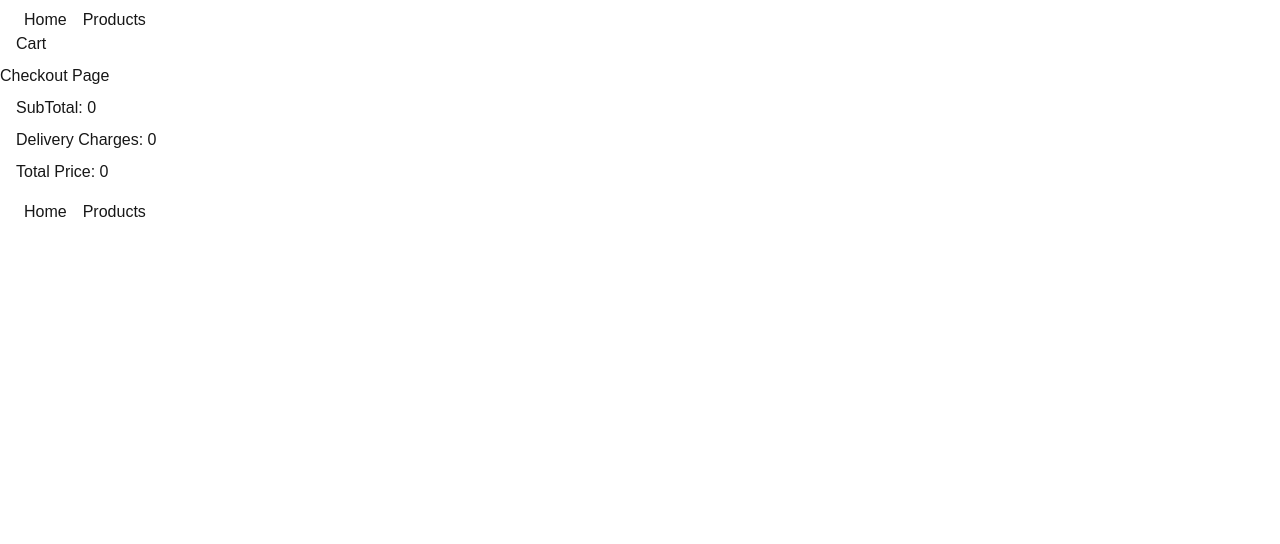
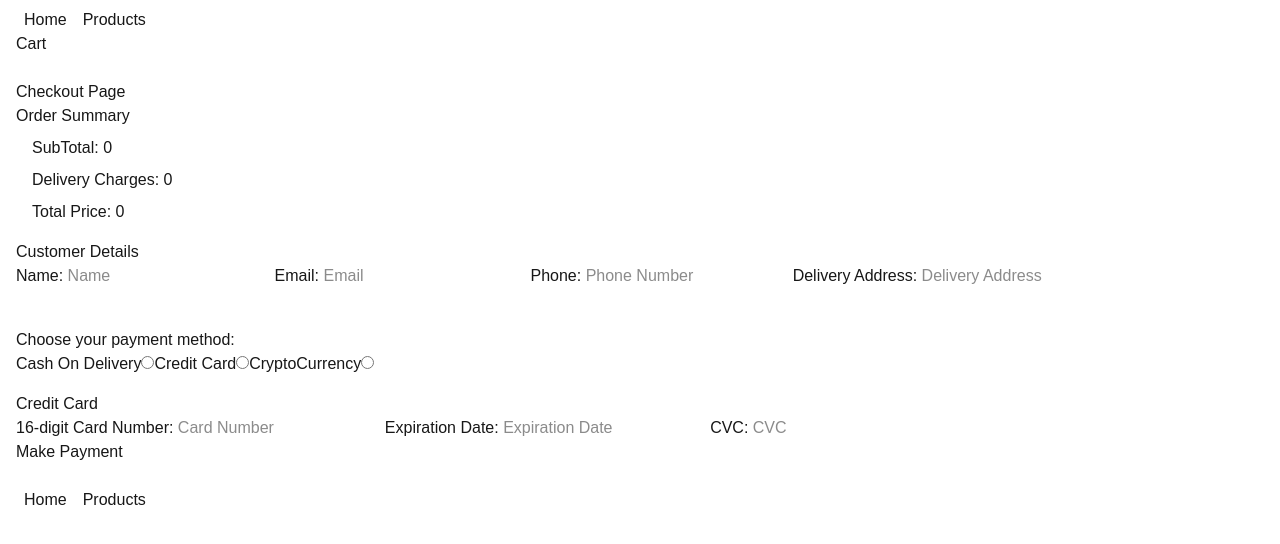
Before and after one commit to Alkoun-web-design/project-13-ecom, a Next.js app: page /checkout in a window 1280 px wide. Shown: the top 544 px of the page. Built offline with nearby package versions, Linux system fonts and the light colour scheme.

Commit message:
added user and card forms

```diff
--- a/app/checkout/page.tsx
+++ b/app/checkout/page.tsx
@@ -3,16 +3,51 @@
 import React from 'react';
 import { ShoppingCartContext, ShoppingCartItem } from '@/components/ShoppingCartProvider';
 import Link from 'next/link';
+import CardForm from '@/components/CardForm';
 
 export default function Page() {
 
+    const [customerDetails, setCustomerDetails] = React.useState<{name: string, email: string, phone: string, address: string}>({name: '', email: '', phone: '', address: ''});
+    const [paymentType, setPaymentType] = React.useState<"Cash on Delivery" | "Credit Card" | "CryptoCurrency">("Credit Card");
+    // const [cardDetails, setCardDetails] = React.useState<{cardNumber: string, expiryDate: string, cvv: string}>({cardNumber: '', expiryDate: '', cvv: ''});
     const {shoppingCart} = React.useContext(ShoppingCartContext);
+
+    async function handleCustomerDetailsSubmit(e: React.FormEvent<HTMLFormElement>) {
+        e.preventDefault();
+        try {
+            await fetch('', {
+                method: 'POST',
+                headers: {
+                    'Content-Type': 'application/json'
+                },
+                body: JSON.stringify(customerDetails)
+            })
+        } catch (error) {
+            console.error
+        }
+    }
+
+    React.useEffect(() => {
+        // const timeOutFunction = setTimeout(() => {
+        //     handleCustomerDetailsChange;
+        // }, 2000);
+        console.log(customerDetails)
+
+        // return(() => clearTimeout(timeOutFunction));
+    },[customerDetails])
+
+    function handleCustomerDetailsChange(e:React.ChangeEvent<HTMLInputElement>):void {
+        setCustomerDetails({...customerDetails, [e.target.name]: e.target.value})
+    }
 
     return (
         <>
         {shoppingCart.items ?
-            <div>
+        <>
+            <div className="m-4">
                 <h1>Checkout Page</h1>
+
+                <h2>Order Summary</h2>
                 {Object.values(shoppingCart.items).map((item) => (
                     <ul className="m-4" key={item.name}>
                         <li>{item.name}</li>
@@ -25,14 +60,47 @@ export default function Page() {
                 <div className="mx-4 my-2">Delivery Charges: {shoppingCart.deliveryCharges}</div>
                 <div className="mx-4 my-2">Total Price: {shoppingCart.subTotal - shoppingCart.deliveryCharges}</div>
             </div>
+            <div className="m-4">
+                <h2>Customer Details</h2>
+                <form onSubmit={handleCustomerDetailsSubmit}>
+                    <div>
+                        <label htmlFor="name">Name: </label>
+                        <input name="name" type="text" placeholder="Name" onChange={handleCustomerDetailsChange}/>
+                        <label htmlFor="email">Email: </label>
+                        <input name="email" type="email" placeholder="Email" onChange={handleCustomerDetailsChange}/>
+                        <label htmlFor="phone">Phone: </label>
+                        <input name="phone" type="tel" placeholder="Phone Number" onChange={handleCustomerDetailsChange}/>
+                        <label htmlFor="address">Delivery Address: </label>
+                        <input name="address" type="text" placeholder="Delivery Address" onChange={handleCustomerDetailsChange}/>
+                    </div>
+                    <button type="submit"></button>
+                </form>
+            </div>
 
+            <div className="m-4">
+                <h2>Choose your payment method:</h2>
+                <label htmlFor="cash-on-delivery">Cash On Delivery</label>
+                <input type="radio" name="payment-type" onChange={() => setPaymentType("Cash on Delivery")}/>
+                <label htmlFor="credit-card">Credit Card</label>
+                <input type="radio" name="payment-type" onChange={() => setPaymentType("Credit Card")}/>
+                <label htmlFor="cryptocurrency">CryptoCurrency</label>
+                <input type="radio" name="payment-type" onChange={() => setPaymentType("CryptoCurrency")}/>
+            </div>
+
+            <div className="m-4">
+                {paymentType === 'Cash on Delivery' && <h2>Cash on Delivery</h2>}
+                {paymentType === 'Credit Card' && <CardForm />}
+                {paymentType === 'CryptoCurrency' &&  <h2>Crypto Payment</h2>}
+            </div>
+        </>
         :
-            <div>
+            <div className="m-4">
                 <p>Your Shopping Cart is empty.</p>
                 <Link href="/">Return to Home</Link>
                 <Link href="/products">Return to Products</Link>
             </div>
         }
+
         </>
     );
 }
--- a/components/AddToCartButton.tsx
+++ b/components/AddToCartButton.tsx
@@ -43,7 +43,7 @@ export default function AddToCartButton({product}: {product: Product}) {
                 }
             };
             updatedShoppingCart.items = updatedItems;
-            updatedShoppingCart.subTotal = Object.values(updatedShoppingCart.items).reduce((acc:number, item:ShoppingCartItem) => acc + item.totalPrice, 0);
+            updatedShoppingCart.subTotal = +Object.values(updatedShoppingCart.items).reduce((acc:number, item:ShoppingCartItem) => acc + item.totalPrice, 0).toFixed(2);
             return updatedShoppingCart;
         })
     };
@@ -55,7 +55,7 @@ export default function AddToCartButton({product}: {product: Product}) {
             if (product.id in updatedShoppingCartItems) {
                 delete updatedShoppingCartItems[product.id];
                 updatedShoppingCart.items = updatedShoppingCartItems;
-                updatedShoppingCart.subTotal = Object.values(updatedShoppingCartItems).reduce((acc, item) => acc + item.totalPrice, 0);
+                updatedShoppingCart.subTotal = +Object.values(updatedShoppingCartItems).reduce((acc, item) => acc + item.totalPrice, 0).toFixed(2);
             }
             return updatedShoppingCart;
         })
--- /dev/null
+++ b/components/CardForm.tsx
@@ -0,0 +1,36 @@
+import React from 'react';
+
+export default function CardForm() {
+
+    const [cardDetails, setCardDetails] = React.useState<{cardNumber: string, expiryDate: string, cvv: string}>({cardNumber:"", expiryDate:"", cvv:""});
+
+    React.useEffect(() => {
+        // const timeOutFunction = setTimeout(() => {
+        //     handleCardDetailsChange;
+        // }, 2000);
+        console.log(cardDetails)
+
+        // return(() => clearTimeout(timeOutFunction));
+    },[cardDetails])
+
+    function handleCardDetailsChange(e:React.ChangeEvent<HTMLInputElement>):void {
+        setCardDetails({...cardDetails, [e.target.name]: e.target.value})
+    }
+
+    return (
+        <>
+            <h2>Credit Card</h2>
+            <form>
+                <div>
+                    <label>16-digit Card Number: </label>
+                    <input name="cardNumber" type="text" placeholder="Card Number" onChange={handleCardDetailsChange}/>
+                    <label>Expiration Date: </label>
+                    <input name="expiryDate" type="text" placeholder="Expiration Date" onChange={handleCardDetailsChange}/>
+                    <label>CVC: </label>
+                    <input name="cvv" type="text" placeholder="CVC" onChange={handleCardDetailsChange}/>
+                </div>
+                <button>Make Payment</button>
+            </form>
+        </>
+    )
+}
--- a/package.json
+++ b/package.json
@@ -11,7 +11,8 @@
   "dependencies": {
     "next": "16.1.1",
     "react": "19.2.3",
-    "react-dom": "19.2.3"
+    "react-dom": "19.2.3",
+    "react-hook-form": "^7.70.0"
   },
   "devDependencies": {
     "@tailwindcss/postcss": "^4",
```
Also changed, not shown: 1 other file (tests, documents, lock files or other folders).
